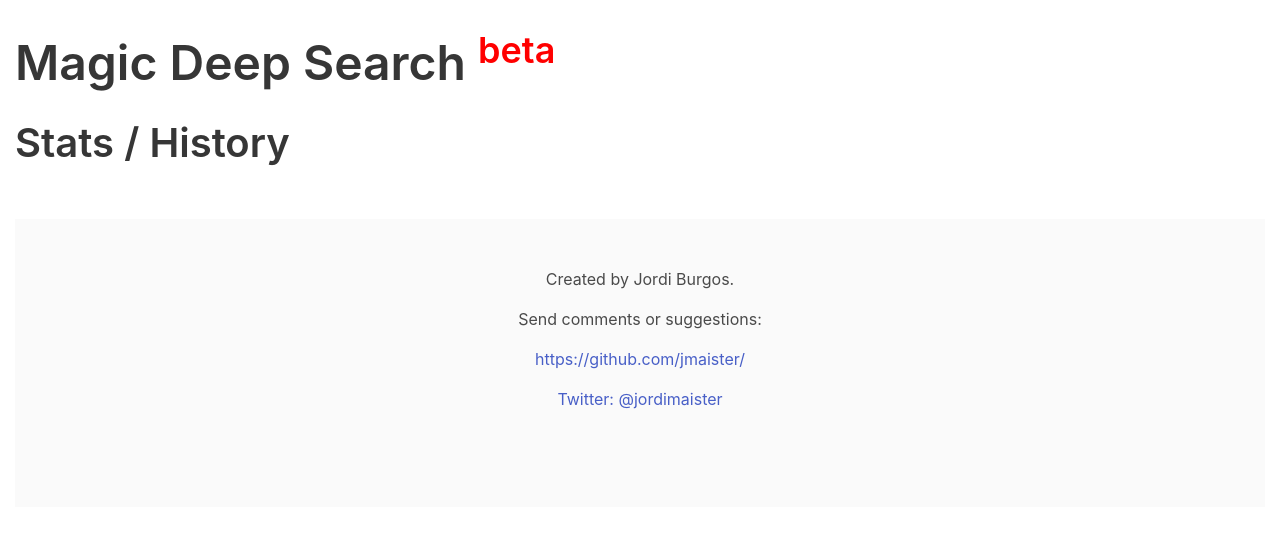
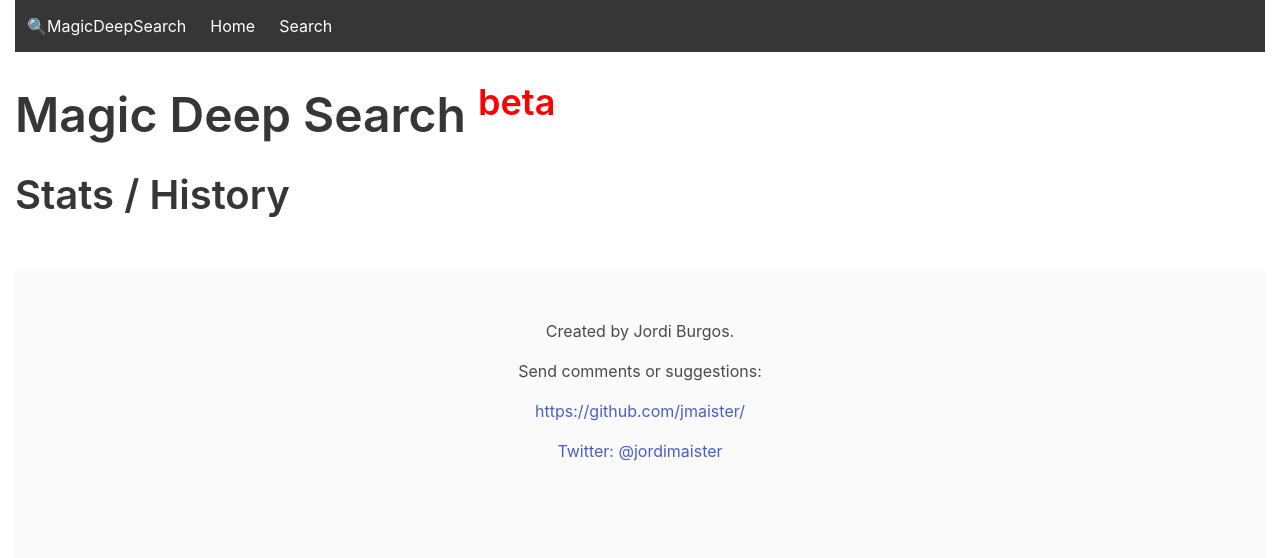
Before and after one commit to jmaister/magicserach, a Flask app: page /history in a window 1280 px wide. Shown: the top 558 px of the page. Run offline with Flask 2, Linux system fonts and the light colour scheme; data that the repository does not hold is empty; some libraries are stand-ins or nearby versions.

Commit message:
Nav bar.

```diff
--- a/templates/base.html
+++ b/templates/base.html
@@ -15,6 +15,32 @@
     <link rel="stylesheet" href="/css/main.css">
 </head>
 <body>
+    <nav class="navbar is-dark" role="navigation" aria-label="main navigation">
+        <div class="navbar-brand">
+            <a class="navbar-item" href="/">
+                <span>🔍</span> MagicDeepSearch
+            </a>
+
+            <a role="button" class="navbar-burger burger" aria-label="menu" aria-expanded="false" data-target="navbarBasicExample">
+            <span aria-hidden="true"></span>
+            <span aria-hidden="true"></span>
+            <span aria-hidden="true"></span>
+            </a>
+        </div>
+
+        <div id="navbarBasicExample" class="navbar-menu">
+            <div class="navbar-start">
+            <a class="navbar-item" href="/">
+                Home
+            </a>
+
+            <a class="navbar-item" href="/search">
+                Search
+            </a>
+
+        </div>
+    </nav>
+
     <h1 class="title is-1">Magic Deep Search <sup class="beta">beta</sup></h1>
 
     {% block content %}
```
